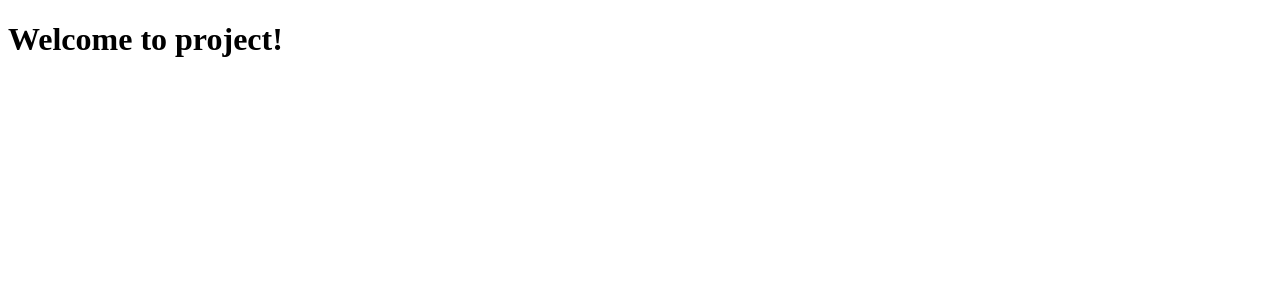
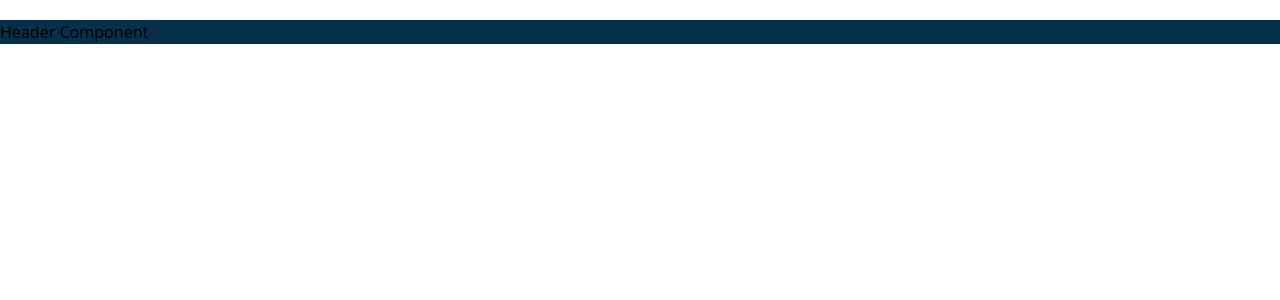
Before and after one commit to SaadHadadia/Ecommerce_Angular, an Angular app: page / in a window 1280 px wide. Shown: the top 300 px of the page. Built offline with nearby package versions, Linux system fonts and the light colour scheme.

Commit message:
TailwinCSS setup

```diff
--- a/package.json
+++ b/package.json
@@ -34,13 +34,17 @@
     "@angular/build": "^20.1.2",
     "@angular/cli": "^20.1.2",
     "@angular/compiler-cli": "^20.1.0",
+    "@tailwindcss/postcss": "^4.1.11",
     "@types/jasmine": "~5.1.0",
+    "autoprefixer": "^10.4.21",
     "jasmine-core": "~5.8.0",
     "karma": "~6.4.0",
     "karma-chrome-launcher": "~3.2.0",
     "karma-coverage": "~2.2.0",
     "karma-jasmine": "~5.1.0",
     "karma-jasmine-html-reporter": "~2.1.0",
+    "postcss": "^8.5.6",
+    "tailwindcss": "^4.1.11",
     "typescript": "~5.8.2"
   }
 }
--- a/src/app/app.ts
+++ b/src/app/app.ts
@@ -1,13 +1,11 @@
 import { Component, signal } from '@angular/core';
-import { RouterOutlet } from '@angular/router';
+import { Header } from './components/header/header';
 
 @Component({
   selector: 'app-root',
-  imports: [RouterOutlet],
+  imports: [Header],
   template: `
-    <h1>Welcome to {{ title() }}!</h1>
-
-    <router-outlet />
+    <app-header></app-header>
   `,
   styles: [],
 })
--- /dev/null
+++ b/src/app/components/header/header.ts
@@ -0,0 +1,23 @@
+import { Component, signal } from '@angular/core';
+
+@Component({
+  selector: 'app-header',
+  imports: [],
+  template: `
+    <div class="mt-5 bg-sky-950">
+      {{ title() }}
+    </div>
+  `,
+  styles: `
+    .header{
+      font-size: 24px;
+      font-weight: bold;
+      color: #333;
+      text-align: center;
+      margin: 20px 0;
+    }
+  `
+})
+export class Header {
+  title = signal('Header Component');
+}
--- a/src/styles.scss
+++ b/src/styles.scss
@@ -1 +1,2 @@
-/* You can add global styles to this file, and also import other style files */
+
+@import "tailwindcss";
```
Also changed, not shown: .postcssrc.json (added), 1 other file (tests, documents, lock files or other folders).
